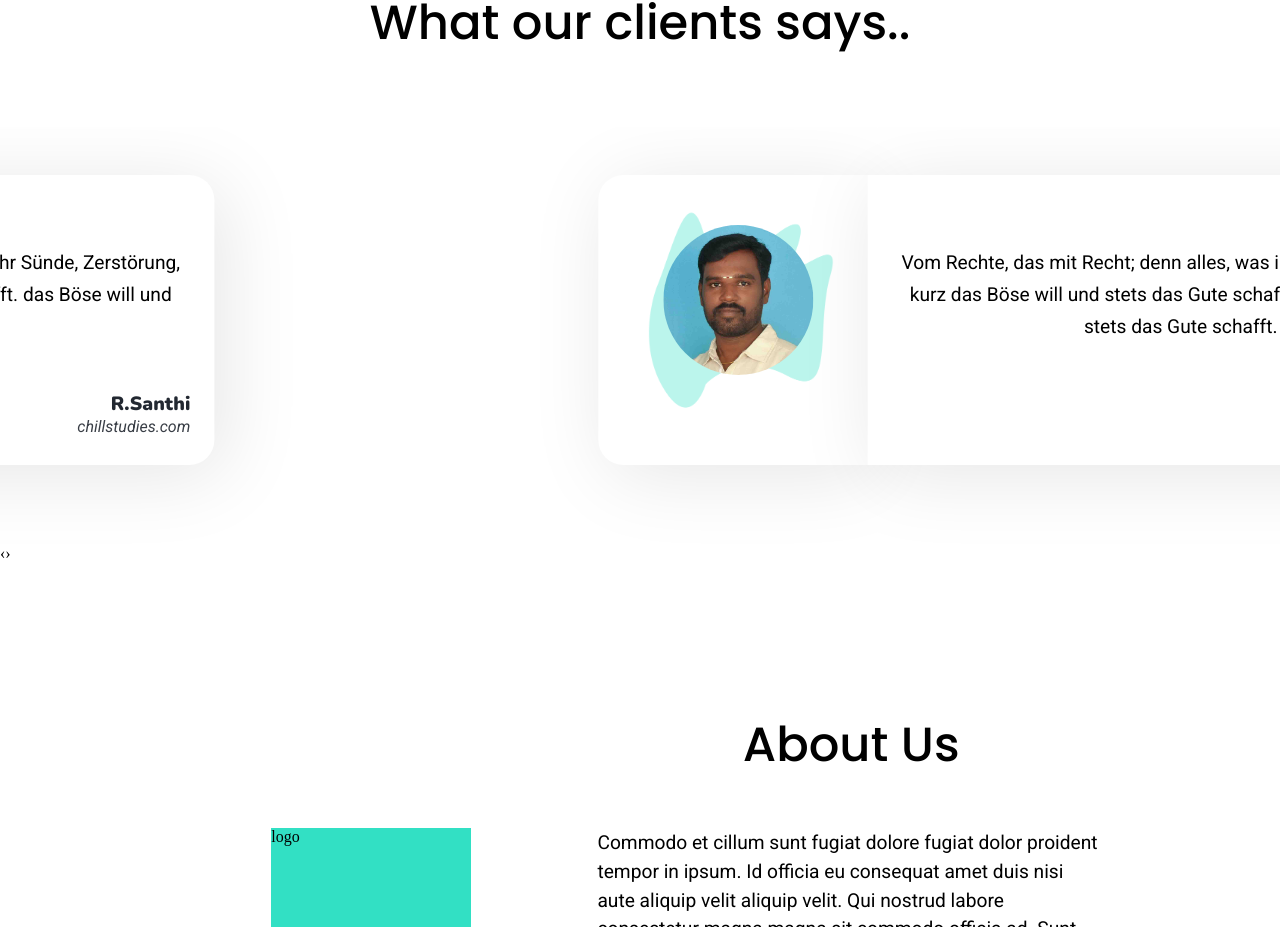
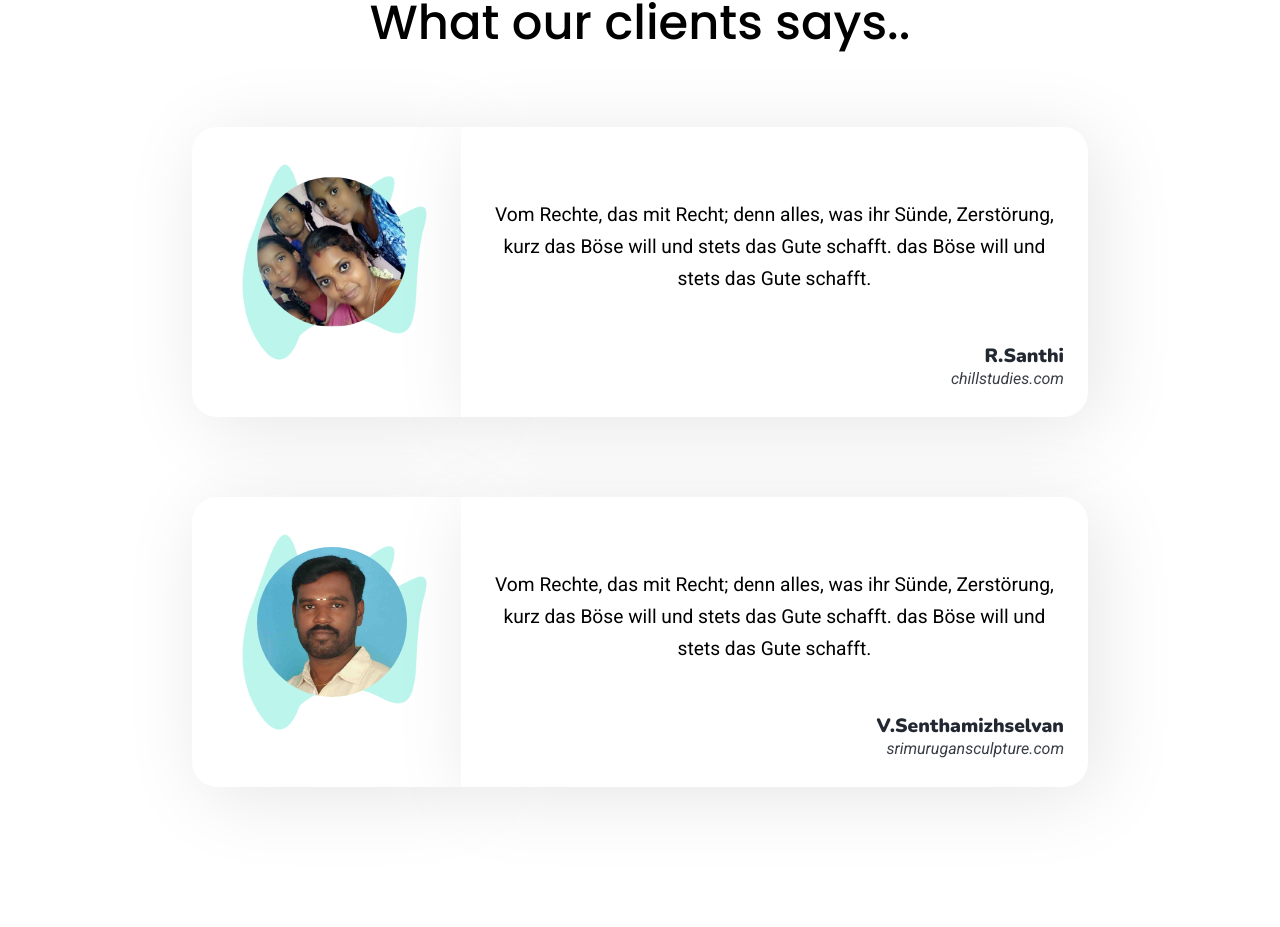
Before and after one commit to im-sivaprakash/piratescorp.com, a React (Create React App) app: page / in a window 1280 px wide. Shown: the part 2835-3762 px from the top of the page. Built offline with nearby package versions, Linux system fonts and the light colour scheme; the HTML template or start-up script is replaced by a standard one.

Commit message:
slider need to fix

```diff
--- a/package.json
+++ b/package.json
@@ -8,7 +8,6 @@
     "@testing-library/user-event": "^7.2.1",
     "react": "^16.13.1",
     "react-dom": "^16.13.1",
-    "react-owl-carousel": "^2.3.1",
     "react-scripts": "3.4.1"
   },
   "scripts": {
--- a/src/Components/Testimonials.js
+++ b/src/Components/Testimonials.js
@@ -1,7 +1,4 @@
 import React from 'react';
-import OwlCarousel from 'react-owl-carousel';
-import 'owl.carousel/dist/assets/owl.carousel.css';
-import 'owl.carousel/dist/assets/owl.theme.default.css';
 import client1 from '../img/clients/chillstudies.JPG';
 import client2 from '../img/clients/srimurugansculpture.jpeg';
 
@@ -13,14 +10,8 @@ const Testmonials = () => {
             <section id="testimonials">
                 <h3 className="section-heading">What our clients says..</h3>
 
-                <OwlCarousel
-                    loop
-                    items={1}
-                    nav
-                    dots={true}
-                    autoplay={true}
-                >
-                    <div className="items">
+
+
 
                 <div className="container">
 
@@ -44,11 +35,7 @@ const Testmonials = () => {
 
                         </div>
                     </div>
-                        </div>
-                    </div>
-                    <div className="items">
 
-                        <div className="container">
 
                     <div className="testimonial-row">
 
@@ -71,9 +58,9 @@ const Testmonials = () => {
                         </div>
                     </div>
                 </div>
-                    </div>
 
-                </OwlCarousel>
+
+
 
             </section>
         </React.Fragment>
```
Also changed, not shown: src/Components/summa.txt (added), 1 other file (tests, documents, lock files or other folders). Lines whose indentation alone changed are shown as unchanged.
